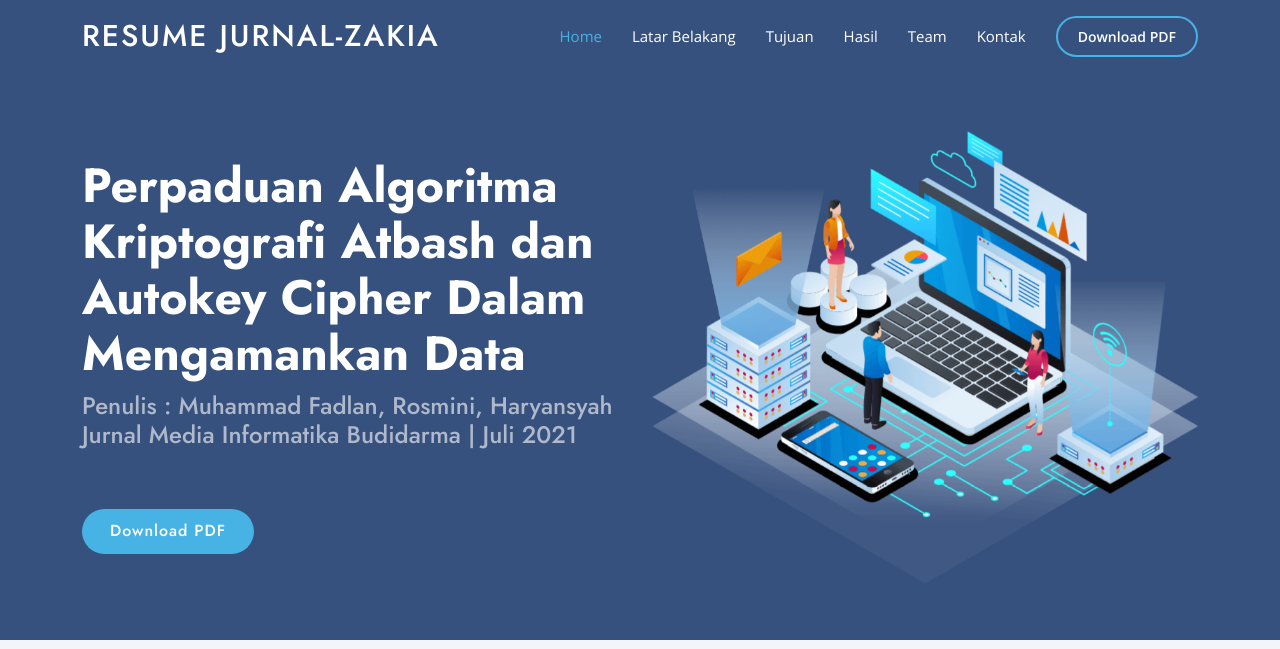
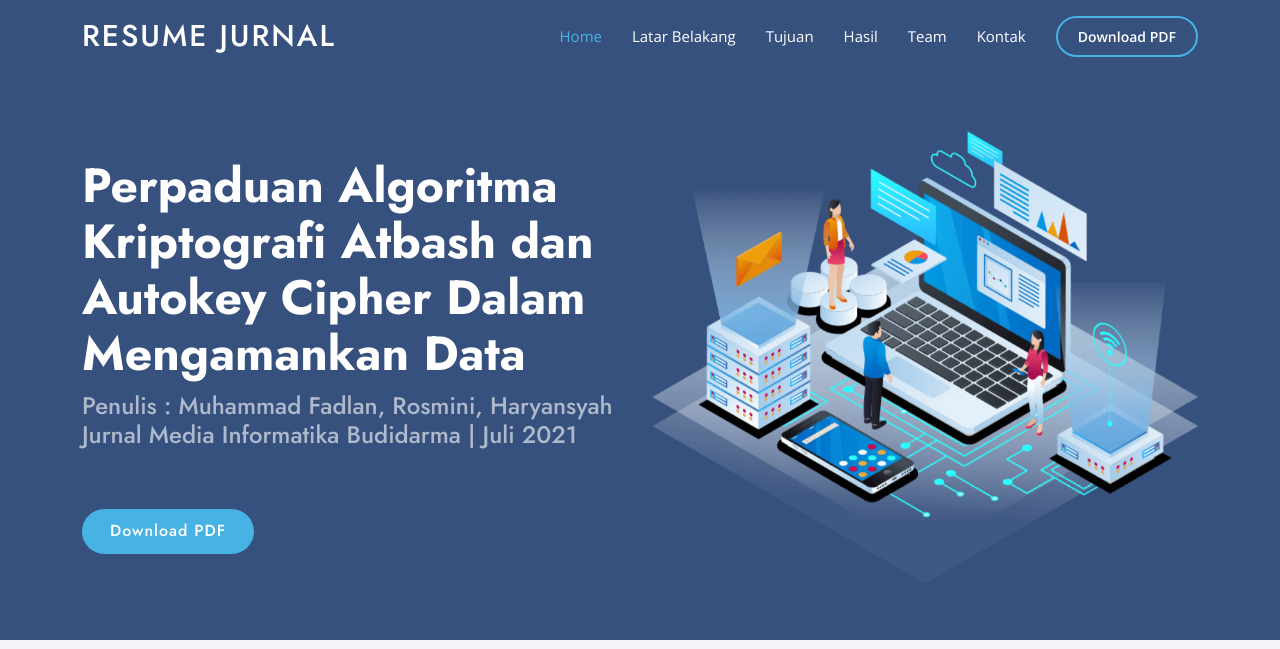
Before and after one commit to kelas177B/beruangmalam, a plain HTML site: page index.html in a window 1280 px wide. Shown: the top 649 px of the page. Drawn offline with nearby package versions, Linux system fonts and the light colour scheme.

Commit message:
Update index.html

```diff
--- a/index.html
+++ b/index.html
@@ -35,7 +35,7 @@
   <header id="header" class="fixed-top ">
     <div class="container d-flex align-items-center">
 
-      <h1 class="logo me-auto"><a href="index.html">Resume Jurnal-Zakia</a></h1>
+      <h1 class="logo me-auto"><a href="index.html">Resume Jurnal</a></h1>
       <!-- Uncomment below if you prefer to use an image logo -->
       <!-- <a href="index.html" class="logo me-auto"><img src="assets/img/logo.png" alt="" class="img-fluid"></a>-->
 
```
